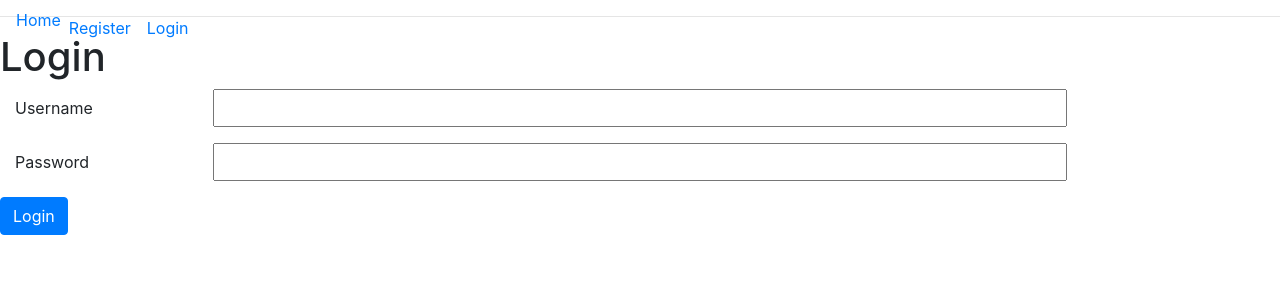
After one commit to chrishaining/flaskSocialBlog, a Flask app: page /users/login in a window 1280 px wide. The commit adds this page. Shown: the top 300 px of the page. Run offline with Flask 2, Linux system fonts and the light colour scheme; some libraries are stand-ins or nearby versions.

Commit message:
adds login

```diff
--- a/app.py
+++ b/app.py
@@ -1,4 +1,5 @@
 from blog import app
+
 
 if __name__ == '__main__':
     app.run(debug=True)
--- a/blog/core/views.py
+++ b/blog/core/views.py
@@ -1,5 +1,5 @@
 from flask import Blueprint, Flask, redirect, render_template, url_for
-from blog import app, db
+from blog import db
 from blog.models import User
 # from blog.users.forms import LoginForm, RegistrationForm
 
--- a/blog/models.py
+++ b/blog/models.py
@@ -1,4 +1,4 @@
-from blog import app, db, login_manager
+from blog import db, login_manager
 from flask_login import UserMixin
 from werkzeug.security import generate_password_hash, check_password_hash
 
--- a/blog/templates/base.html
+++ b/blog/templates/base.html
@@ -16,15 +16,16 @@
     <div class="header">
         <nav class="navbar fixed-top navbar-expand-sm">
             <button class="navbar-toggler hidden-sm" data-toggle="collapse" data-target="#navbarMenu">
-                        <span class="navbar-toggler-icon">&#9776</span>
+                        <span class="navbar-toggler-icon">&#9776;</span>
                     </button>
             <div class="collapse navbar-collapse" id="navbarMenu">
                 <ul class="navbar-nav">
 
-                    <li><a href="{{url_for('index')}}">Home</a></li>
+                    <li><a href="{{url_for('core.index')}}">Home</a></li>
 
+                    <a class="nav-item nav-link" href="{{ url_for('users.register') }}">Register</a>
 
-                    <!-- <a class="nav-item nav-link" href="{{ url_for('owners.add_owner') }}">Add Owner</a> -->
+                    <a class="nav-item nav-link" href="{{ url_for('users.login') }}">Login</a>
 
                 </ul>
             </div>
--- /dev/null
+++ b/blog/templates/login.html
@@ -0,0 +1,25 @@
+{% extends "base.html" %} {% block content %}
+<div class="container-fluid">
+  <div class="row">
+    <h1>Login</h1>
+  </div>
+
+  <form method="POST">
+    {{ form.hidden_tag() }}
+    <div class="form-group row">
+      {{ form.username.label(class="col-sm-2 col-form-label") }} {{ form.username(class="col-sm-8") }}
+    </div>
+
+    <div class="form-group row">
+      {{ form.password.label(class="col-sm-2 col-form-label") }} {{ form.password(class="col-sm-8")}}
+    </div>
+
+    <div class="form-group row">
+      {{ form.submit(class="btn btn-primary") }}
+    </div>
+  </form>
+
+
+
+</div>
+{% endblock %}
--- a/blog/templates/register.html
+++ b/blog/templates/register.html
@@ -26,7 +26,7 @@
       </div>
 
       <div class="form-group row">
-        {{ form.password_hash.label(class="col-sm-2 col-form-label") }} {{ form.password_hash(class="col-sm-8") }}
+        {{ form.password_confirm.label(class="col-sm-2 col-form-label") }} {{ form.password_confirm(class="col-sm-8") }}
       </div>
 
       <div class="form-group row">
--- a/blog/users/forms.py
+++ b/blog/users/forms.py
@@ -2,6 +2,7 @@ from flask_wtf import FlaskForm
 from wtforms import StringField, PasswordField, SubmitField
 from wtforms.validators import  DataRequired, Email, EqualTo
 from wtforms import ValidationError
+from blog.models import User
 
 # create LoginForm
 class LoginForm(FlaskForm):
@@ -19,3 +20,14 @@ class RegistrationForm(FlaskForm):
     password = PasswordField('Password', validators = [DataRequired(), EqualTo('password_confirm', message = 'Passwords must match')])
     password_confirm = PasswordField('Confirm Password', validators = [DataRequired()])
     submit = SubmitField('Register')
+
+    # check that emails haven't already been used
+    def validate_email(self, field):
+        # Check if not None for that user email!
+        if User.query.filter_by(email=field.data).first():
+            raise ValidationError('Your email has been registered already!')
+
+    def validate_username(self, field):
+        # Check if not None for that username!
+        if User.query.filter_by(username=field.data).first():
+            raise ValidationError('Sorry, that username is taken!')
--- a/blog/users/views.py
+++ b/blog/users/views.py
@@ -16,3 +16,18 @@ def register():
         flash('Thanks for registering')
         return redirect(url_for('core.index'))
     return render_template('register.html', form=form)
+
+@users_blueprint.route('/login', methods=['GET', 'POST'])
+def login():
+    form = LoginForm()
+    if form.validate_on_submit():
+        user = User.query.filter_by(email=form.email.data).first()
+
+        if user.check_password(form.password.data) and user is not None:
+            login_user(user)
+            flash('Logged in successfully.')
+            next = request.args.get('next')
+            if next == None or not next[0]=='/':
+                next = url_for('core.index')
+            return redirect(next)
+    return render_template('login.html', form=form)
```
Also changed, not shown: blog/__init__.py (+7 -0 lines), 4 other files.
